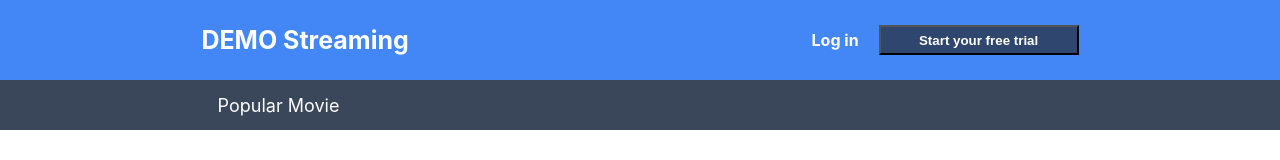
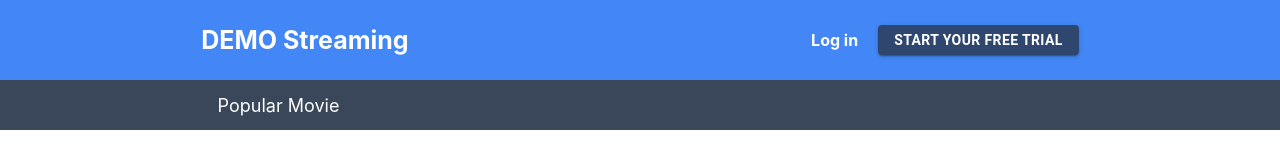
Before and after one commit to shaunpal/demo-streaming, a React (Create React App) app: page /movies in a window 1280 px wide. Shown: the top 160 px of the page. Built offline with nearby package versions, Linux system fonts and the light colour scheme.

Commit message:
Demo Streaming

```diff
--- a/package.json
+++ b/package.json
@@ -3,6 +3,7 @@
   "version": "0.1.0",
   "private": true,
   "dependencies": {
+    "@material-ui/core": "^4.12.3",
     "@testing-library/jest-dom": "^5.14.1",
     "@testing-library/react": "^11.2.7",
     "@testing-library/user-event": "^12.8.3",
--- a/src/components/Header.js
+++ b/src/components/Header.js
@@ -1,5 +1,5 @@
 import React from "react";
-
+import { Button } from "@material-ui/core";
 
 
 export const Header = () => {
@@ -16,7 +16,7 @@ export const Header = () => {
             </div>
             <div className="home-login-window" style={styles.logincontainer}>
                 <p className="home-title-login-div-label" style={{ marginRight: '20px' }}>Log in</p>
-                <button className="trial-btn" style={{ width: '200px', height: '30px', backgroundColor: '#2f476e', color: 'white', fontWeight: 'bold' }}>Start your free trial</button>
+                <Button className="trial-btn" style={{ height: '30px', backgroundColor: '#2f476e', color: 'white', fontWeight: 'bold' }} variant="contained">Start your free trial</Button>
             </div>
         </div>
     );
--- a/src/components/MovieViewType.js
+++ b/src/components/MovieViewType.js
@@ -2,6 +2,7 @@ import axios from "axios";
 import React, { useContext, useEffect, useRef, useState } from "react";
 import { MovieContext } from "../contexts/MovieContext";
 import { TriviaWindow } from "./TriviaWindow";
+import { Button } from "@material-ui/core";
 
 export const MovieViewType = ({ type }) => {
 
@@ -92,7 +93,7 @@ export const MovieViewType = ({ type }) => {
                                 <h6 style={{ height: '40px', width: '120px', flexWrap: 'wrap' }}>{movie.title}</h6>
                                 <div style={{ display: 'flex', justifyContent: 'space-around', alignItems: 'center', flexDirection: 'row' }}>
                                     <h6>{movie.releaseYear}</h6>
-                                    <p className="trivia-btn" style={styles.trivadiv} onClick={() => getTriviaWindow(movie)}>Click for Trivia</p>
+                                    <Button className="trivia-btn" style={styles.trivadiv} variant="contained" onClick={() => getTriviaWindow(movie)}>Click for Trivia</Button>
                                 </div>
                             </div>
                         </div>
@@ -151,8 +152,7 @@ const styles = {
         backgroundColor: 'lightgrey',
         color: 'black',
         height: '12px',
-        fontSize: 9,
-        width: '80px',
+        fontSize: 7,
         textAlign: 'center',
         cursor: 'pointer'
 
```
Also changed, not shown: 2 other files (tests, documents, lock files or other folders).
